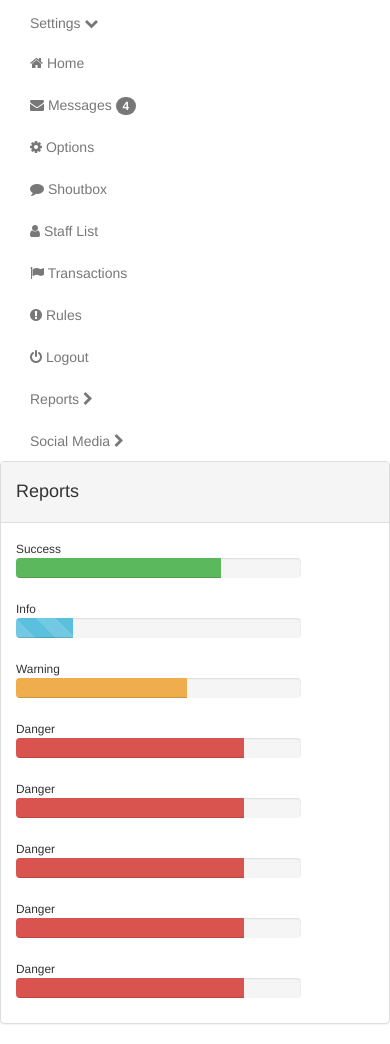
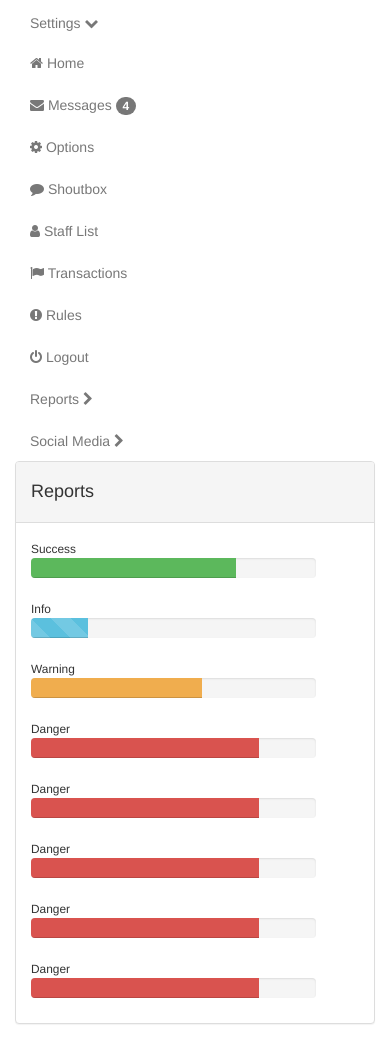
Before and after one commit to TanSA05/AngelHack, a plain HTML site: page index.html in a window 390 px wide. Shown: the part 109-1153 px from the top of the page. Drawn offline with nearby package versions, Linux system fonts and the light colour scheme.

```diff
--- a/index.html
+++ b/index.html
@@ -45,7 +45,7 @@
 <!-- Main -->
 <div class="container-fluid">
     <div class="row">
-        <div class="col-sm-3">
+        <div class="col-lg-3">
             <!-- Left column -->
             <!-- <a href="#"><strong><i class="glyphicon glyphicon-wrench"></i> Tools</strong></a> -->
 
@@ -71,9 +71,8 @@
                 </li>
             </ul>
         </div>
-        <div class="row">
+        <div class="col-sm-3">
                 <!-- center left-->
-                <div class="col-md-3">
                     <div class="panel panel-default">
                         <div class="panel-heading">
                             <h4>Reports</h4></div>
```
